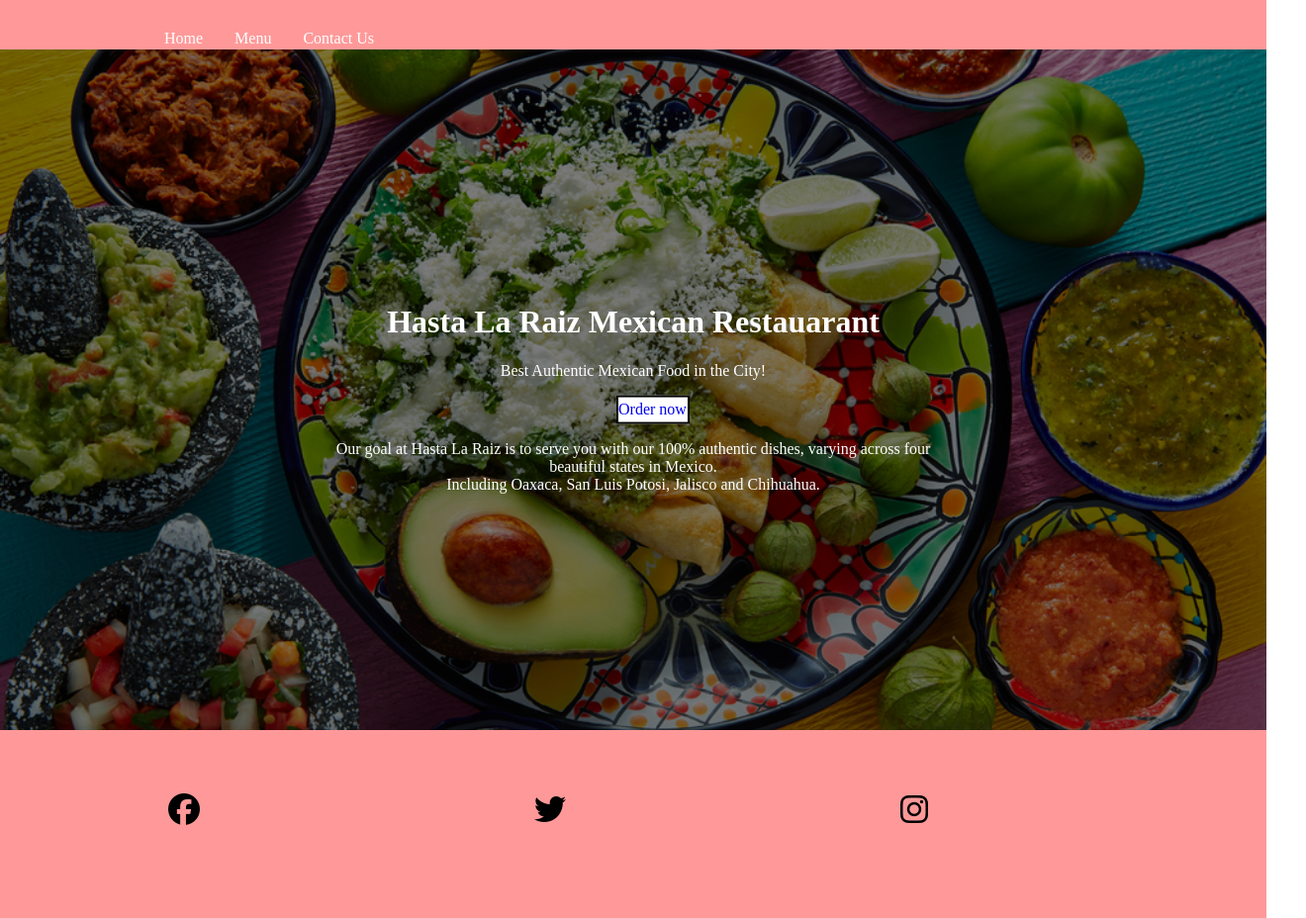
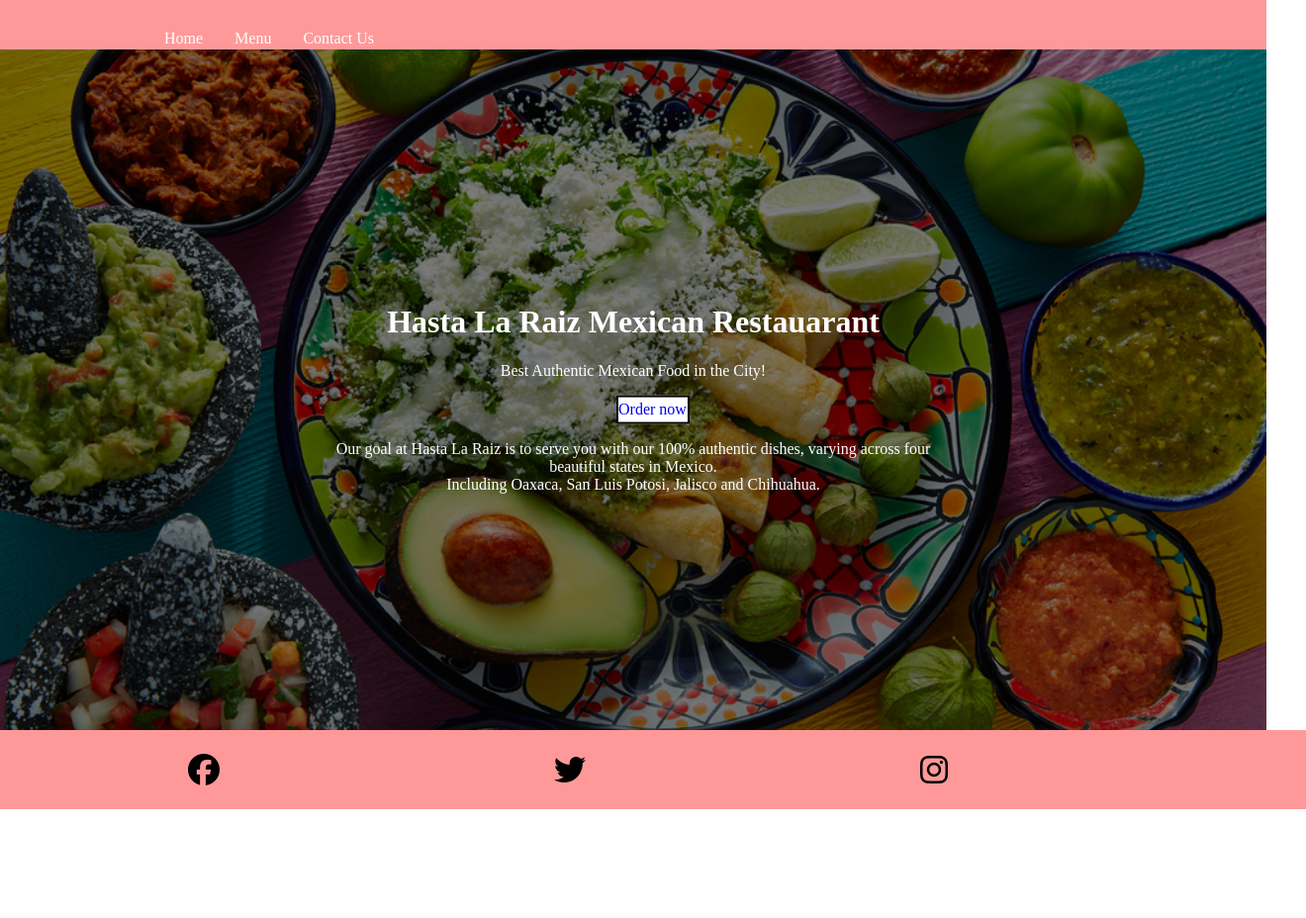
Before and after one commit to lzajz/gatewayv2, a plain HTML site: page index.html in a window 1280 px wide. Shown: the whole page at 99% size, 1320 px wide, since content can reach past the window. After the commit the page ends 818 px from the top, so only its background shows below. Drawn offline with Linux system fonts and the light colour scheme.

Commit message:
new update css and ss folder

```diff
--- a/contact.css
+++ b/contact.css
@@ -81,13 +81,12 @@ html,body {
   }
 
     .footer {
-    width: 100%;
-    background-color: lightgray;
-    margin-top: auto;
-    display:flex;
-    justify-content:space-evenly;
-    padding-top: 20%;
-    padding-bottom: 4%;
+      width: 100%;
+      background-color: lightgray;
+      margin-top: auto;
+      display: flex;
+      justify-content: space-evenly;
+      padding-bottom: 30vh;
   }
 
 
@@ -99,19 +98,3 @@ html,body {
     text-decoration: none;
     color:black;
   }
-  /*  media queries */
-
-/* mobile  */
-
-@media (min-width:320px){
-    .footer{
-      height: 200px;
-      padding: 100px;
-    }
-    .mynav ul{
-
-      display: flex;
-      align-content: flex-start;
-    }
-
-   }
--- a/style.css
+++ b/style.css
@@ -56,13 +56,18 @@ body, html {
   /* Footer */
 
     .footer {
-    width: 100%;
-    background-color: #ff9999;
-    margin-top: auto;
-    display:flex;
-    justify-content:space-evenly;
-    padding-bottom:2%;
-    padding-top:5%;
+      width: 100%;
+      height: 5vh;
+      background-color: #ff9999;
+      margin-top: auto;
+      display: flex;
+      justify-content: space-evenly;
+      /* padding-bottom: 2%; */
+      padding-top: auto;
+      padding: 20px;
+      bottom: 0;
+      align-items: center;
+      align-content: center;
   }
 
 
@@ -100,9 +105,7 @@ body, html {
 /* mobile  */
 
   @media (min-width:320px){
-    .footer{
-      height: 100px;
-    }
+
     .mynav ul{
 
       display: flex;
```
Also changed, not shown: ss_gwv2/Screen Shot 2023-04-03 at 4.06.09 PM.png (added), ss_gwv2/Screen Shot 2023-04-03 at 4.07.13 PM.png (added), ss_gwv2/Screen Shot 2023-04-03 at 4.08.07 PM.png (added), ss_gwv2/Screen Shot 2023-04-03 at 4.42.40 PM.png (added), ss_gwv2/Screen Shot 2023-04-03 at 4.43.38 PM.png (added), ss_gwv2/Screen Shot 2023-04-03 at 4.44.12 PM.png (added), ss_gwv2/Screen Shot 2023-04-03 at 4.51.44 PM.png (added), ss_gwv2/Screen Shot 2023-04-03 at 4.52.24 PM.png (added), ss_gwv2/Screen Shot 2023-04-05 at 8.52.22 AM.png (added), 2 other files.
